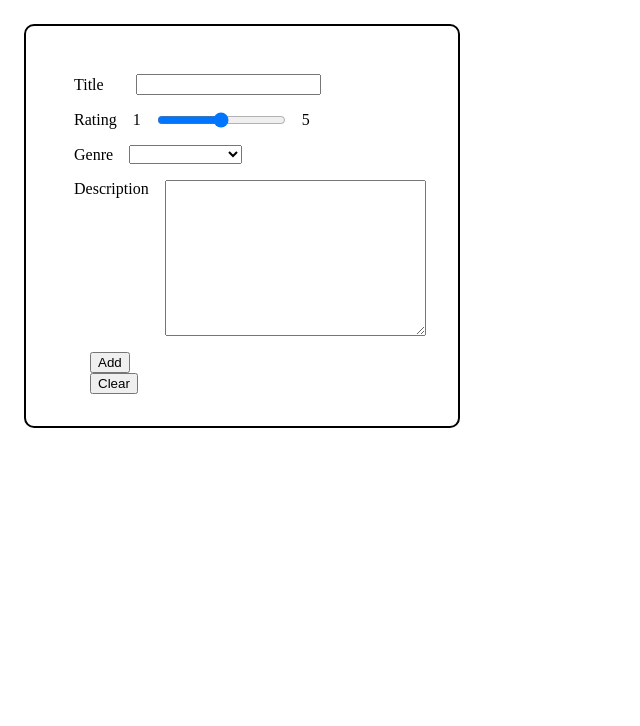
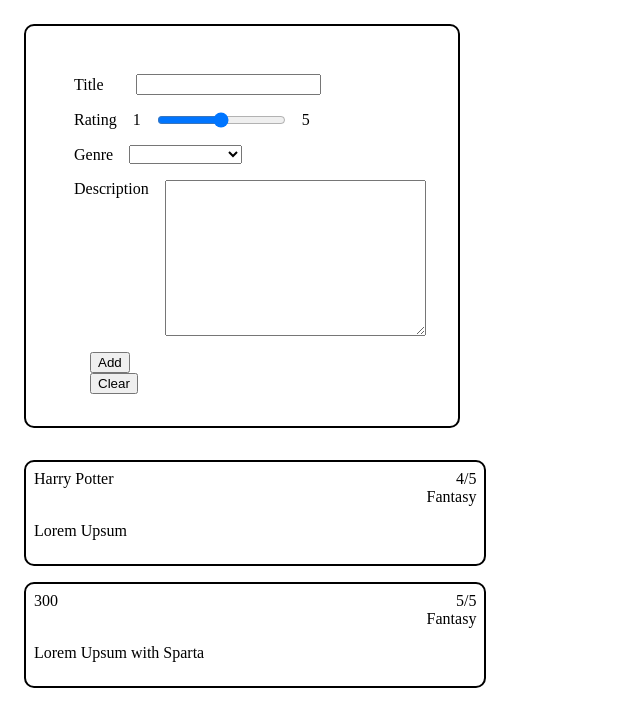
Before and after one commit to HAakansson/movie-list-vue, a Vue app: page / in a window 1280 px wide. Shown: the top 726 px of the page, without its empty margins (0-640 px from the left). Built offline with nearby package versions, Linux system fonts and the light colour scheme.

Commit message:
Update for Github
Querstion 5 and 6 is done.

```diff
--- a/src/App.vue
+++ b/src/App.vue
@@ -1,24 +1,49 @@
 <template>
   <div id="app">
-    <router-view @add-new-movie="addMovieToMovies" />
+    <!-- <router-view /> -->
+    <AddMovie @add-new-movie="addMovieToMovies" />
+    <div v-if="movies.length > 0">
+      <MovieCard v-for="(movie, i) in movies" :key="i" :movie="movie" />
+    </div>
   </div>
 </template>
 
 <script>
+import AddMovie from "./views/AddMovie";
+import MovieCard from "./views/MovieCard";
+
 export default {
-  data(){
+  components: {
+    AddMovie,
+    MovieCard,
+  },
+
+  data() {
     return {
-      movies: [],
-    }
+      movies: [
+        {
+          title: "Harry Potter",
+          rating: 4,
+          genre: "Fantasy",
+          desc: "Lorem Upsum",
+        },
+        {
+          title: "300",
+          rating: 5,
+          genre: "Fantasy",
+          desc: "Lorem Upsum with Sparta",
+        },
+      ],
+    };
   },
 
   methods: {
-    addMovieToMovies(newMovie){
+    addMovieToMovies(newMovie) {
       this.movies.push(newMovie);
-      console.log("In App.vue - movies: ", this.movies)
-    }
-  }
-}
+      console.log("In App.vue - movies: ", this.movies);
+    },
+  },
+};
 </script>
 
 <style></style>
--- /dev/null
+++ b/src/views/MovieCard.vue
@@ -0,0 +1,44 @@
+<template>
+  <div class="movie-card">
+    <div class="title-rating wrapper">
+      <span class="title">{{ movie.title }}</span>
+      <span class="rating">{{ movie.rating }}/5</span>
+    </div>
+    <div class="genre wrapper">
+      <span>{{ movie.genre }}</span>
+    </div>
+    <div class="desc wrapper">
+      <p>{{ movie.desc }}</p>
+    </div>
+  </div>
+</template>
+
+<script>
+export default {
+  props: ["movie"],
+};
+</script>
+
+<style scoped>
+.movie-card {
+  border: 2px solid black;
+  border-radius: 10px;
+  display: flex;
+  flex-direction: column;
+  margin: 1rem 1rem;
+  padding: 0.5rem;
+  width: 35%;
+}
+
+.wrapper {
+  display: flex;
+}
+
+.title-rating {
+  justify-content: space-between;
+}
+
+.genre {
+  justify-content: flex-end;
+}
+</style>
```
